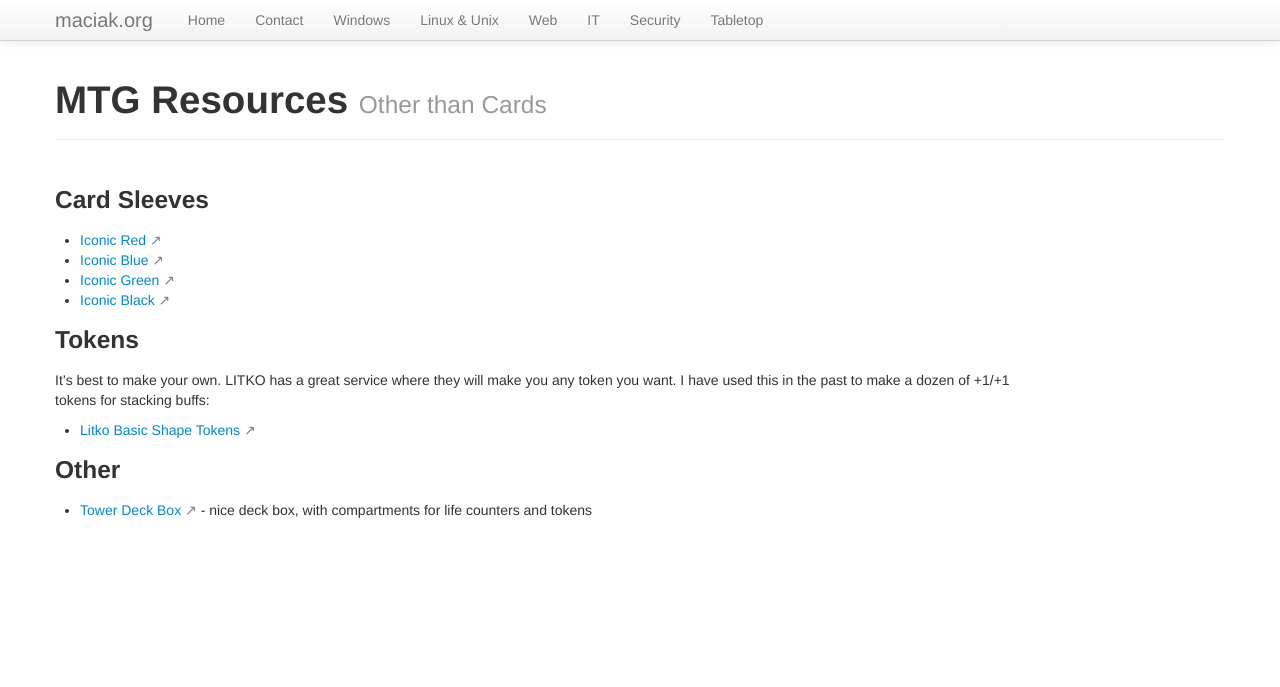
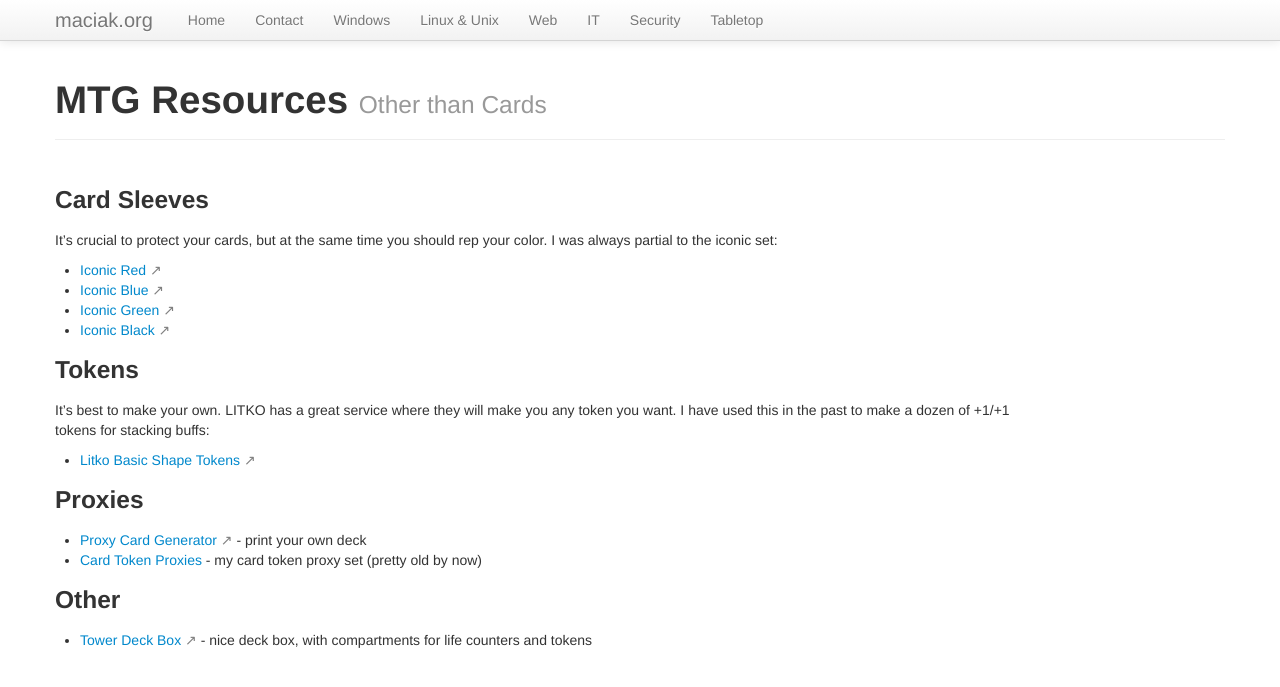
Before and after one commit to maciakl/maciak.org, a Jekyll site: the page built from _tabletop/mtgresources.md, in a window 1280 px wide. Shown: the top 687 px of the page. Built offline with Jekyll 4.4.1, drawn with Linux system fonts in a browser that asks for light colours.

Commit message:
Added metw tokens

```diff
--- a/_tabletop/mtgresources.md
+++ b/_tabletop/mtgresources.md
@@ -6,6 +6,8 @@
 ---
 
 ### Card Sleeves
+
+It's crucial to protect your cards, but at the same time you should rep your color. I was always partial to the iconic set:
 
 - [Iconic Red](https://amzn.to/2Xm0XbR)
 - [Iconic Blue](https://amzn.to/2Y616x9)
@@ -18,6 +20,11 @@
 
 - [Litko Basic Shape Tokens](https://litko.net/products/basic-shapes-personalized-game-tokens)
 
+### Proxies
+
+- [Proxy Card Generator](http://www.mtgpress.net/) - print your own deck
+- [Card Token Proxies](/tabletop/mtgtokens/) - my card token proxy set (pretty old by now)
+
 ### Other
 
 - [Tower Deck Box](https://amzn.to/2Izr0DW) - nice deck box, with compartments for life counters and tokens
```
Also changed, not shown: _rpg/accessories.md (+1 -1 lines), _tabletop/mtgtokens.md (added, +25 -0 lines), images/mtgtokens.jpg (added), 7 other files.
